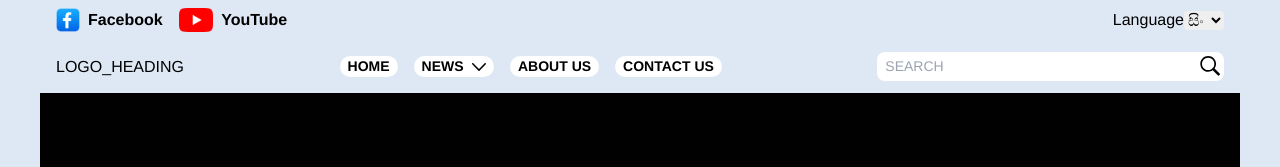
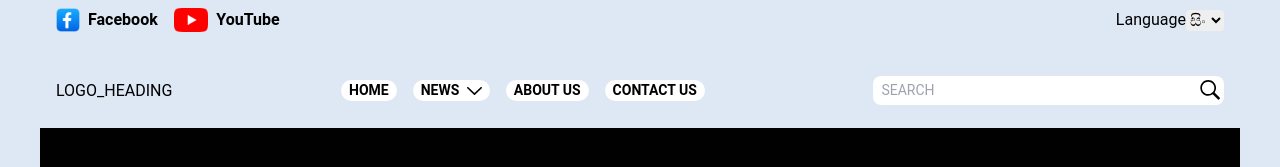
Before and after one commit to HALLakmina/malaysia-news-website-portal, a React (Create React App) app: page / in a window 1280 px wide. Shown: the top 167 px of the page. Built offline with nearby package versions, Linux system fonts and the light colour scheme; no server answers.

Commit message:
Add css changes to for navigation bras

```diff
--- a/src/App.js
+++ b/src/App.js
@@ -163,15 +163,15 @@ const App = () =>{
           <div className="min-h-screen w-full">
           {(mainPageName[1] !== 'admin-login')?
             mainPageName[1] !== 'admin-panel' ?
-              <>
+              <div className="sm:fixed z-10 top-0 w-full" style={{maxWidth:'1200px'}}>
                 <SocialMediaBar/>
                 <NavigationBar/>
-              </>
+              </div>
             :
               <LeftSideNavigationBar/>
           :
             ''}
-          <div className=" component-responsive-size">
+          <div className=" component-responsive-size sm:pt-32">
             <Routes>
               <Route  path="/" element={<Index/>}/>
               <Route  path="/news/:category" element={<NewsPage/>}/>
--- a/src/CSS/main.css
+++ b/src/CSS/main.css
@@ -1,3 +1,7 @@
+body{
+    font-family:"Roboto","Helvetica Neue","Helvetica","Arial","sans-serif";
+}
+
 :root{
     --color-page-bg: #dee8f4;
     --color-white: #ffffff;
--- a/src/Components/NavigationBar/NavigationBar.js
+++ b/src/Components/NavigationBar/NavigationBar.js
@@ -9,7 +9,7 @@ const NavigationBar = () => {
         setIsSideMenuTrigger(state)
     }
   return (
-    <header className="w-full px-3">
+    <header className="w-full px-3 pt-6 color-main-bg">
         <div className="flex flex-row items-center basis-10/12 w-full">
             <nav className="flex flex-col sm:flex-row items-center justify-center my-3 px-1 w-full">
 
--- a/src/Components/NavigationBar/SocialMediaBar.js
+++ b/src/Components/NavigationBar/SocialMediaBar.js
@@ -9,7 +9,7 @@ const SocialMediaBar = () => {
         dataDispatchEvent('GET_LANGUAGE',language)
     }
   return (
-    <div className="w-full flex flex-row p-2 justify-between">
+    <div className="w-full flex flex-row p-2 justify-between color-main-bg">
         <div className="flex flex-row w-2/3">
             <Link to={'https://www.facebook.com/'} target="_blank" className="flex flex-row items-center justify-center mx-2">
                 <img src="/assets/icons/facebook-icon.png" alt="" className='h-6 rounded me-2'/>
```
